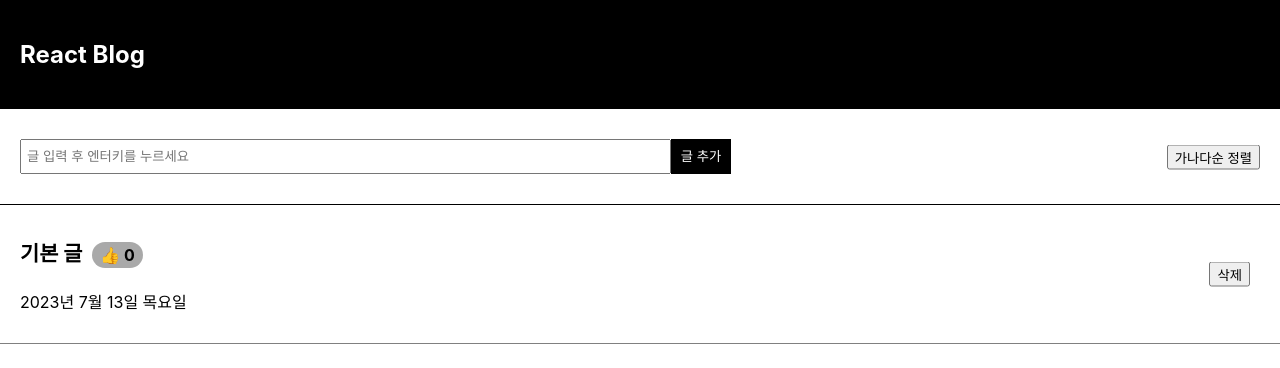
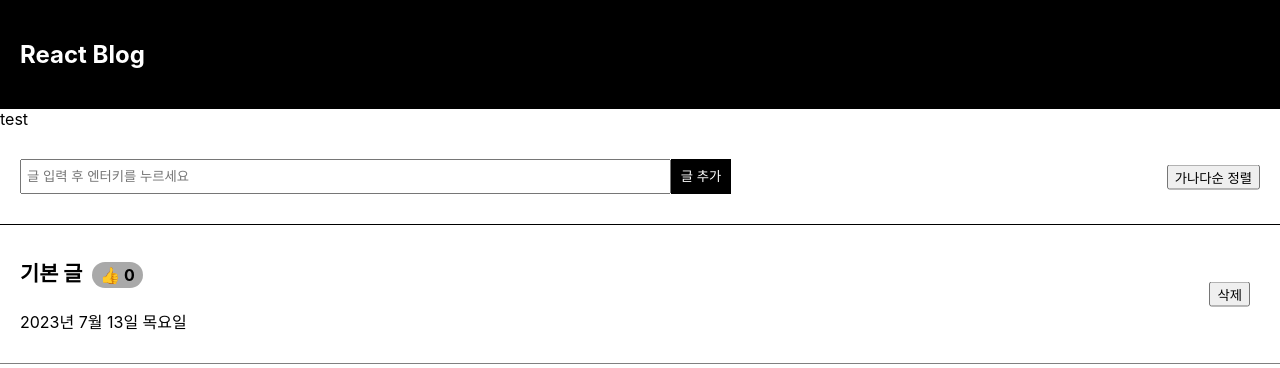
Before and after one commit to definitely92/blog, a React (Create React App) app: page / in a window 1280 px wide. Shown: the top 368 px of the page. Built offline with nearby package versions, Linux system fonts and the light colour scheme.

Commit message:
Test : commit test

```diff
--- a/src/App.js
+++ b/src/App.js
@@ -6,6 +6,7 @@ function App() {
   return (
     <div className='App'>
       <Head />
+      test
       <List />
     </div>
   );
```
